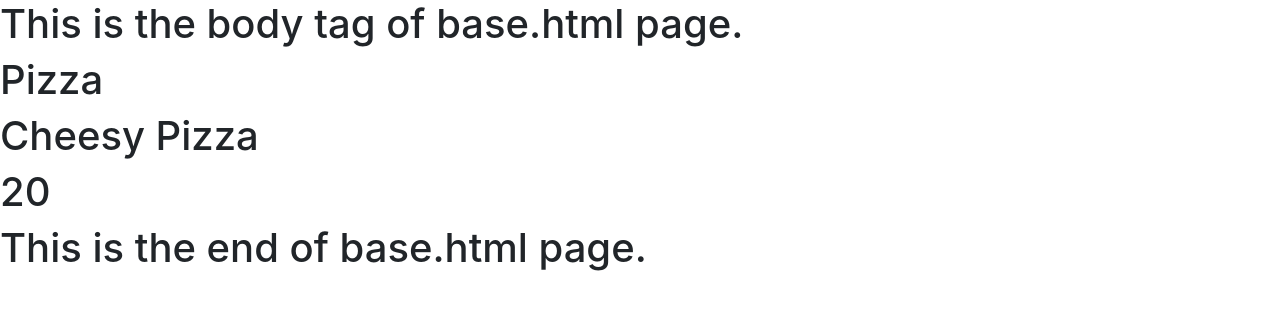
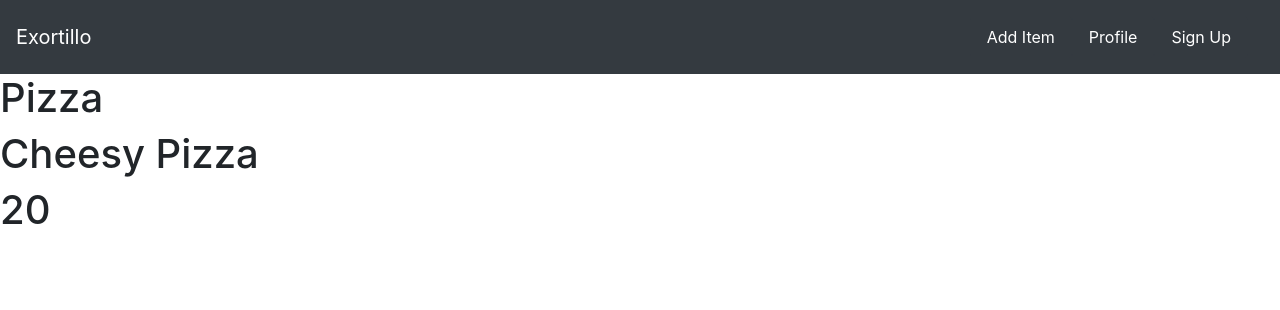
Before and after one commit to Brij123987/brijesh_django, a Django app: page /food/details/1/ in a window 1280 px wide. Shown: the top 310 px of the page. Run offline with Django 4.2, Linux system fonts and the light colour scheme; data comes from the database, SQL or seed files in the repository.

Commit message:
commit:25

```diff
--- a/mysite/food/templates/food/base.html
+++ b/mysite/food/templates/food/base.html
@@ -11,11 +11,30 @@
   <script src="https://cdn.jsdelivr.net/npm/bootstrap@4.3.1/dist/js/bootstrap.min.js" integrity="sha384-JjSmVgyd0p3pXB1rRibZUAYoIIy6OrQ6VrjIEaFf/nJGzIxFDsf4x0xIM+B07jRM" crossorigin="anonymous"></script>
 </head>
 <body>
-  <h1>This is the body tag of base.html page.</h1>
+    <nav class="navbar navbar-dark bg-dark">
+        <a href="{% url 'food:index' %}" class="navbar-brand">
+          Exortillo
+        </a>
+        <div class="navbar">
+          <a href="#" class="nav-item nav-link btn btn-dark">
+            Add Item
+          </a>
+
+          <a href="#" class="nav-item nav-link btn btn-dark">
+            Profile
+          </a>
+
+          <a href="#" class="nav-item nav-link btn btn-dark">
+            Sign Up
+          </a>
+
+        </div>
+    </nav>
+
 
     {% block body %}
     {% endblock %}
 
-    <h1>This is the end of base.html page.</h1>
+
 </body>
 </html>
```
